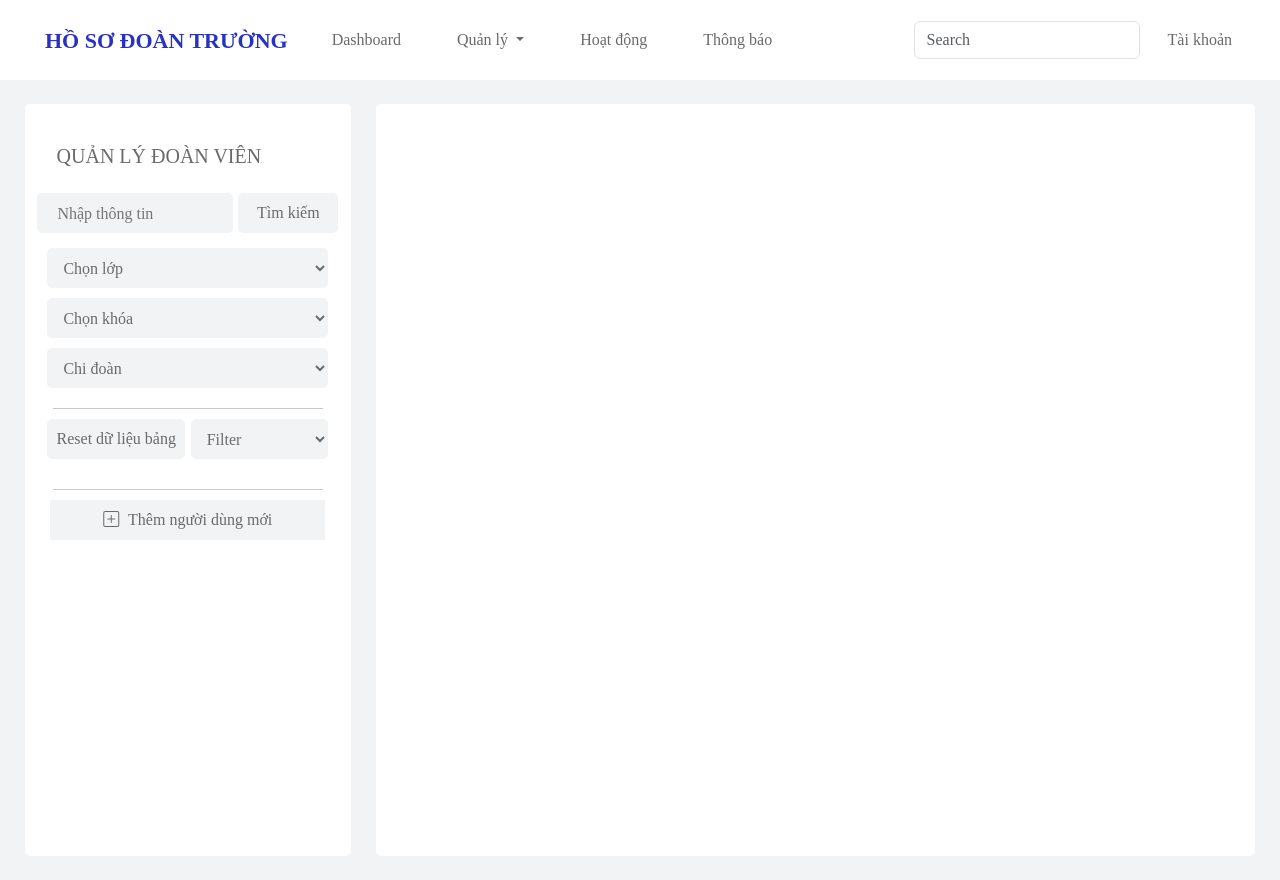
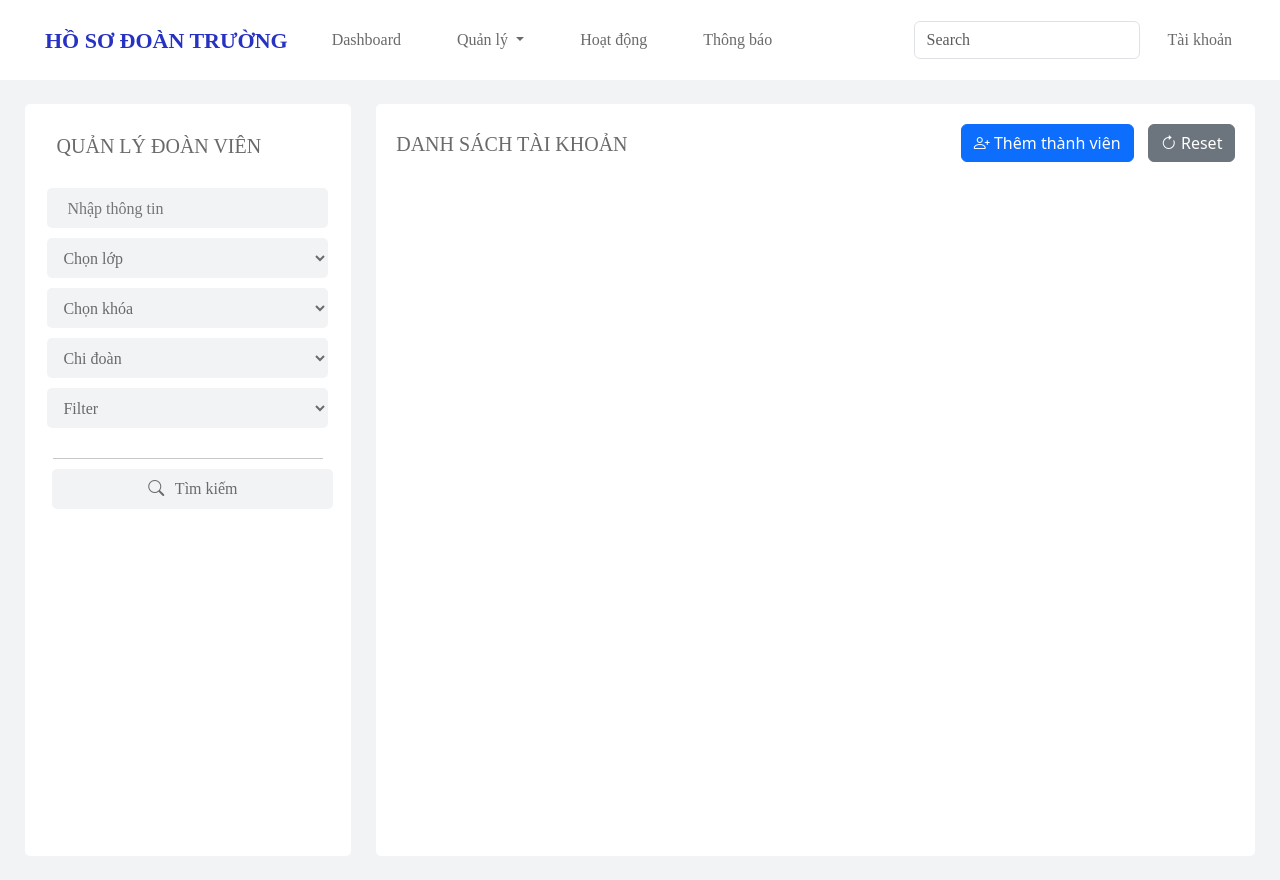
Before and after one commit to KhanhNguyenVimaru/Youth-Union-profile-management, a PHP site: page /Manage.php in a window 1280 px wide. Run offline with PHP 8.4, Linux system fonts and the light colour scheme.

Commit message:
Thêm tính năng insert người dùng

```diff
--- a/Manage.css
+++ b/Manage.css
@@ -26,32 +26,27 @@ body{
     height: 94%;
     background-color: white;
     border-radius: 5px;
+    width: 100%;
 }
 #show-user-data{
     width: 26%;
-    padding-top: 40px;
+    padding-top: 30px;
 }
 #show-users-list{
     width: 70%;
 }
-.search-container{
-    height: 50px;
+
+#search-user{
     width: 100%;
-    display: flex;
-    align-items: center;
-    justify-content: center;
-    margin-top: 10px;
-    margin-bottom: 10px;
-}
-#search-user{
-    width: 60%;
     height: 40px;
     padding: 7px;
     background-color: var(--whiteGray);
     border: none;
     padding-left: 20px;
     border-radius: 5px;
+    margin-bottom: 10px;
 }
+
 #search-user::placeholder{
     font-family: var(--baseFont);
     font-size: 16px;
@@ -62,10 +57,11 @@ body{
     font-family: var(--baseFont) !important;
     margin-left: 5px;
     color: var(--fontGray);
-    width: 100px;
+    width: 100%;
     background-color: var(--whiteGray);
     transition: 0.2s ease-in-out;
     border-radius: 5px;
+    margin-bottom: 10px;
 }
 
 #search-btn:active{
@@ -92,10 +88,11 @@ body{
     border: none;
     font-family: var(--baseFont) !important;
     color: var(--fontGray);
-    width: 49%;
+    width: 100%;
     background-color: var(--whiteGray);
     transition: 0.2s ease-in-out;
     border-radius: 5px;
+    margin-bottom: 10px;
 }
 #reset-data-list:active{
     transform: scale(0.9);
@@ -104,22 +101,49 @@ body{
     color: black;
     font-family: var(--baseFont);
     margin-left: 32px;
-    margin-bottom: 20px;
+    margin-bottom: 30px;
     color: var(--fontGray);
 }
 #search-filter{
     height: 40px;
-    width: 49%;
+    width: 100%;
     border: none;
     background-color: var(--whiteGray);
     font-family: var(--baseFont);
 
 }
-#new-user-btn{
-    height: 40px;
-    width: 98%;
-    border: none;
-    background: var(--whiteGray);
+
+#input-filter i{
     font-family: var(--baseFont);
-    color: #6a6a6a;
+    color: var(--fontGray);
+    margin-right: 7px !important;
 }
+#database-handle{
+    display: flex;
+    align-items: center;
+    padding-left: 20px;
+    padding-right: 20px;
+}
+#show-users-list button{
+    margin: 20px;
+}
+#reset-list-btn{
+    margin-left: 0 !important;
+    margin-right: 0 !important;
+}
+#insert-user-btn{
+    margin-right: 10px !important;
+    margin-left: auto;
+}
+#show-users-list h5{
+    color: var(--fontGray);
+    font-family: var(--baseFont);
+    margin-top: 10px;
+}
+.label-insert-modal{
+    width: 86%;
+    display: flex;
+    margin-left: 20px;
+    color: var(--fontGray);
+    font-family: var(--baseFont);
+}
--- a/Manage.php
+++ b/Manage.php
@@ -10,21 +10,20 @@
     <link rel="icon" type="image/x-icon" href="https://upload.wikimedia.org/wikipedia/vi/0/09/Huy_Hi%E1%BB%87u_%C4%90o%C3%A0n.png">
     <link rel="stylesheet" href="nav.css">
     <link rel="stylesheet" href="Manage.css">
+    <link rel="stylesheet" href="manage_modal.css">
     <title>Hồ sơ Đoàn viên</title>
 </head>
 
 <body>
     <!-- nav bar here -->
     <?php include "Navbar.php" ?>
+    <?php include "manage_modal.php" ?>
     <div class="container-fluid" id="user-management">
         <div class="user-management-div" id="show-user-data">
             <h5>QUẢN LÝ ĐOÀN VIÊN</h5>
 
-            <div class="search-container">
+            <div class="search-container" style="display: flex; flex-direction:column;" id="input-filter">
                 <input type="text" name="search" id="search-user" placeholder="Nhập thông tin">
-                <button id="search-btn">Tìm kiếm</button>
-            </div>
-            <div class="search-container" style="display: flex; flex-direction:column;" id="input-filter">
                 <select name="class-list" id="class-list">
                     <option value="none">Chọn lớp</option>
                     <optgroup label="Khoa Công nghệ thông tin">
@@ -65,9 +64,7 @@
                     <option value="cntt">Khoa Công nghệ thông tin</option>
                     <option value="qt_taichinh">Khoa Quản trị - Tài chính</option>
                 </select>
-                <hr style="width: 96%; margin: 10px auto">
                 <div style="display: flex; width: 100%; justify-content:space-between">
-                    <button id="reset-data-list">Reset dữ liệu bảng</button>
                     <select name="search-filter" id="search-filter">
                         <option value="" class="opt-filter">
                             <i class="bi bi-filter"></i>
@@ -81,18 +78,33 @@
                     </select>
                 </div>
                 <hr style="width: 96%; margin: 10px auto; margin-top:20px">
-                <button id = "new-user-btn">
-                    <i class="bi bi-plus-square" style="margin-right: 5px;"></i>
-                    Thêm người dùng mới
+                <button id="search-btn">
+                    <i class="bi bi-search"></i>
+                    Tìm kiếm
                 </button>
+
             </div>
         </div>
         <div class="user-management-div" id="show-users-list">
-
+            <div id="database-handle">
+                <h5>DANH SÁCH TÀI KHOẢN</h5>
+                <div style="margin-left: auto;">
+                    <button type="button" class="btn btn-primary" onclick="loadSignUpModal()" id="insert-user-btn">
+                        <i class="bi bi-person-plus"></i>
+                        Thêm thành viên
+                    </button>
+                    <button type="button" class="btn btn-secondary" id="reset-list-btn">
+                        <i class="bi bi-arrow-clockwise"></i>
+                        Reset
+                    </button>
+                </div>
+            </div>
         </div>
     </div>
 </body>
 <script src="https://cdn.jsdelivr.net/npm/bootstrap@5.3.5/dist/js/bootstrap.bundle.min.js" integrity="sha384-k6d4wzSIapyDyv1kpU366/PK5hCdSbCRGRCMv+eplOQJWyd1fbcAu9OCUj5zNLiq" crossorigin="anonymous"></script>
 <script src="index.js"></script>
+<script src="call_modal.js"></script>
+<script src="manage_user.js"></script>
 
 </html>
--- /dev/null
+++ b/call_modal.js
@@ -0,0 +1,11 @@
+document.addEventListener('DOMContentLoaded', () => {
+    const signUp = document.getElementById("SignUp");
+
+    if (signUp) {
+        signUpModal = new bootstrap.Modal(signUp);
+    }
+});
+
+function loadSignUpModal() {
+    if (signUpModal) signUpModal.show();
+}
--- /dev/null
+++ b/manage_modal.css
@@ -0,0 +1,25 @@
+:root{
+    --mainBlue : #2832c2;
+    --baseFont : bahnschrift;
+    --fontGray : #6a6a6a;
+    --backGroundGray : #dddddd;
+    --whiteGray : #f2f3f5;
+    --footer : #27304D;
+}
+.form{
+    width: 100%;
+    display: flex;
+    flex-direction: column;
+    align-items: center;
+    justify-content: center;
+}
+.manage_modal input{
+    width: 80%;
+    height: 40px;
+    margin: 10px;
+    padding: 10px;
+    font-family: var(--baseFont);
+    color: #6a6a6a;
+    border-radius: 5px;
+    border: 1px solid var(--fontGray);
+}
--- /dev/null
+++ b/manage_modal.php
@@ -0,0 +1,29 @@
+<div class="modal fade manage_modal" id="SignUp" tabindex="-1" aria-labelledby="signUpModalLabel">
+    <div class="modal-dialog">
+        <div class="modal-content">
+            <div class="modal-header">
+                <h5 class="modal-title" id="signUpModalLabel">THÊM NGƯỜI DÙNG MỚI</h5>
+                <button type="button" class="btn-close" data-bs-dismiss="modal" aria-label="Close"></button>
+            </div>
+            <div class="modal-body">
+                <div class="form">
+                    <div class="label-insert-modal">
+                        <label for="new_users_id">Nhập thông tin tài khoản</label>
+                    </div>
+                    <input type="text" id="new_users_id" placeholder="Nhập mã sinh viên">
+                    <input type="text" id="new_users_name" placeholder="Nhập tên người dùng">
+                    <hr style="width:80%">
+                    <div class="label-insert-modal">
+                        <label for="new_users_password">Tạo mật khẩu</label>
+                    </div>
+                    <input type="password" name="new_users_password" id="new_users_password" placeholder="Nhập mật khẩu">
+                    <input type="password" name="confirm_password" id="confirm_password" placeholder="Xác nhận mật khẩu">
+                </div>
+            </div>
+            <div class="modal-footer">
+                <button type="button" class="btn btn-primary" id="insert-user-btn">Thêm<img src="" alt=""></button>
+                <button type="button" class="btn btn-secondary" data-bs-dismiss="modal" id="close_modal">Đóng</button>
+            </div>
+        </div>
+    </div>
+</div>
```
Also changed, not shown: insert_user.php (added, +53 -0 lines), manage_user.js (added, +66 -0 lines).
